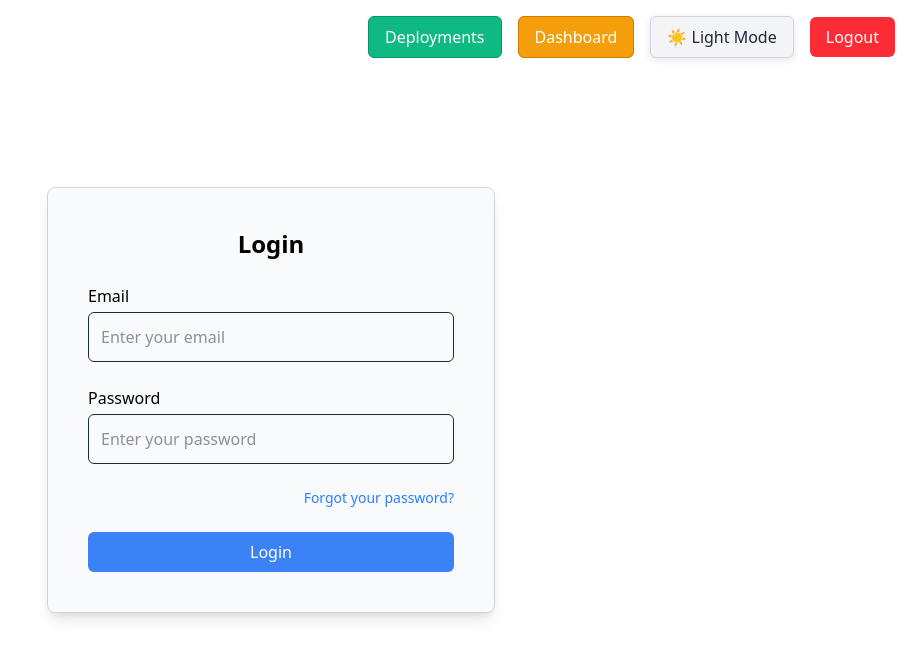
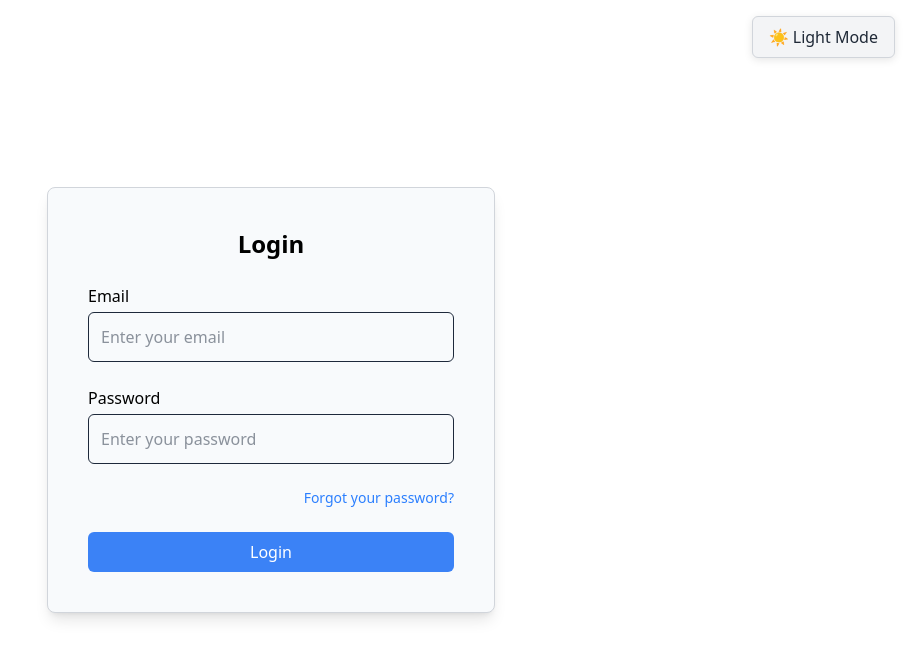
Before and after one commit to MartinxAlv/deployment-appV2, a Next.js app: page /login in a window 1280 px wide. Shown: the top 658 px of the page, without its empty margins (369-1280 px from the left). Built offline with nearby package versions, Linux system fonts and the light colour scheme; no server answers; sample sign-in values are in the browser's storage.

Commit message:
removed client header from login page

```diff
--- a/src/app/layout.tsx
+++ b/src/app/layout.tsx
@@ -5,6 +5,7 @@ import type { Metadata } from "next";
 import { Inter, Roboto_Mono } from "next/font/google";
 import "./globals.css";
 import ClientHeader from "@/components/ClientHeader";
+import ConditionalClientHeader from "@/components/ConditionalClientHeader";
 
 const inter = Inter({
   variable: "--font-inter",
@@ -27,8 +28,8 @@ export default function RootLayout({ children }: { children: React.ReactNode })
       <body className={`${inter.variable} ${robotoMono.variable} antialiased`}>
         <AuthProvider>
           <ThemeProvider>
-            {/* Render a separate client component for conditional rendering */}
-            <ClientHeader />
+            {/* Replaced ClientHeader with ConditionalClientHeader */}
+            <ConditionalClientHeader />
             {children}
           </ThemeProvider>
         </AuthProvider>
--- a/src/app/login/page.tsx
+++ b/src/app/login/page.tsx
@@ -5,6 +5,7 @@ import { useState } from "react";
 import { signIn } from "next-auth/react";
 import { useRouter } from "next/navigation";
 import { useTheme } from "@/components/ThemeProvider";
+import { ThemeToggleSwitch } from "@/components/ThemeToggleSwitch";
 
 export default function Login() {
   const [email, setEmail] = useState("");
@@ -41,6 +42,11 @@ export default function Login() {
       className="flex min-h-screen items-center justify-center px-4"
       style={{ backgroundColor: themeObject.background, color: themeObject.text }}
     >
+      {/* Theme Toggle - Static on Login Page */}
+      <div className="absolute top-4 right-4">
+        <ThemeToggleSwitch />
+      </div>
+
       <div
         className="p-10 shadow-lg rounded-lg w-full max-w-md border transition-all duration-300"
         style={{
--- /dev/null
+++ b/src/components/ConditionalClientHeader.tsx
@@ -0,0 +1,16 @@
+"use client";
+
+import { usePathname } from "next/navigation";
+import ClientHeader from "./ClientHeader";
+
+export default function ConditionalClientHeader() {
+  const pathname = usePathname();
+
+  // Don't render the ClientHeader on the login page
+  if (pathname === "/login") {
+    return null;
+  }
+
+  // Render the ClientHeader on all other pages
+  return <ClientHeader />;
+}
```
